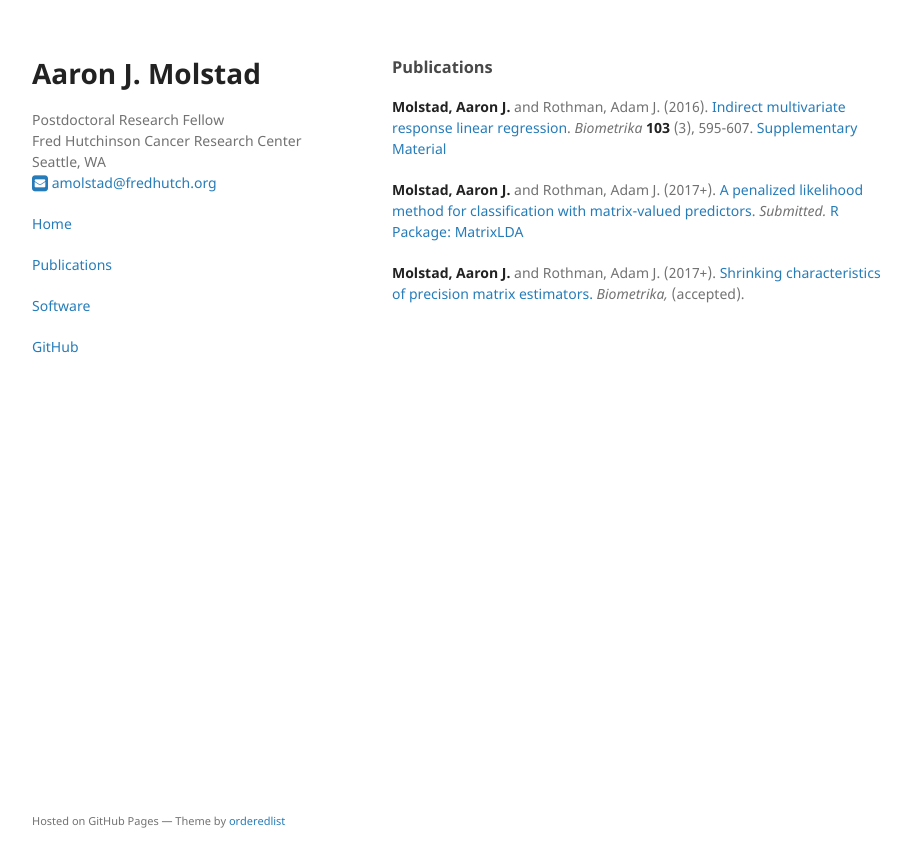
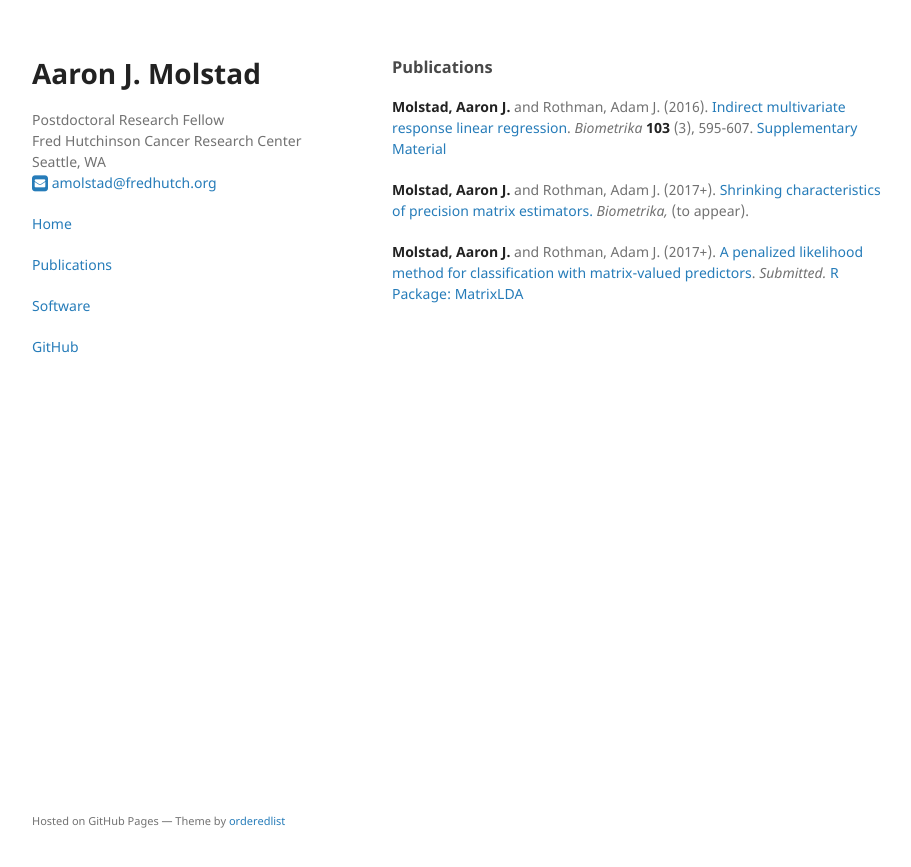
Before and after one commit to ajmolstad/ajmolstad.github.io, a Jekyll site: the page built from publications.md, in a window 1280 px wide. Shown: the top 867 px of the page, without its empty margins (178-1089 px from the left). Built offline with Jekyll 4.4.1, drawn with Linux system fonts in a browser that asks for light colours; our own code applies the rules of GitHub Pages for plain Markdown files.

Commit message:
Update publications.md

```diff
--- a/publications.md
+++ b/publications.md
@@ -5,6 +5,6 @@ layout: default
 
 **Molstad, Aaron J.** and Rothman, Adam J. (2016). [Indirect multivariate response linear regression](https://academic.oup.com/biomet/article-abstract/103/3/595/1744444/Indirect-multivariate-response-linear-regression?redirectedFrom=fulltext). *Biometrika* **103** (3), 595-607. [Supplementary Material](pages/IMRLR_Supp.pdf)
 
+**Molstad, Aaron J.** and Rothman, Adam J. (2017+). [Shrinking characteristics of precision matrix estimators.](pages/CharShrink.pdf) *Biometrika,* (to appear).
+
 **Molstad, Aaron J.**  and Rothman, Adam J. (2017+). [A penalized likelihood method for classification with matrix-valued predictors](pages/MatrixLDA.pdf). *Submitted.* [R Package: MatrixLDA](https://cran.r-project.org/web/packages/MatrixLDA/.)
-
-**Molstad, Aaron J.** and Rothman, Adam J. (2017+). [Shrinking characteristics of precision matrix estimators.](pages/CharShrink.pdf) *Biometrika,* (accepted).
```
